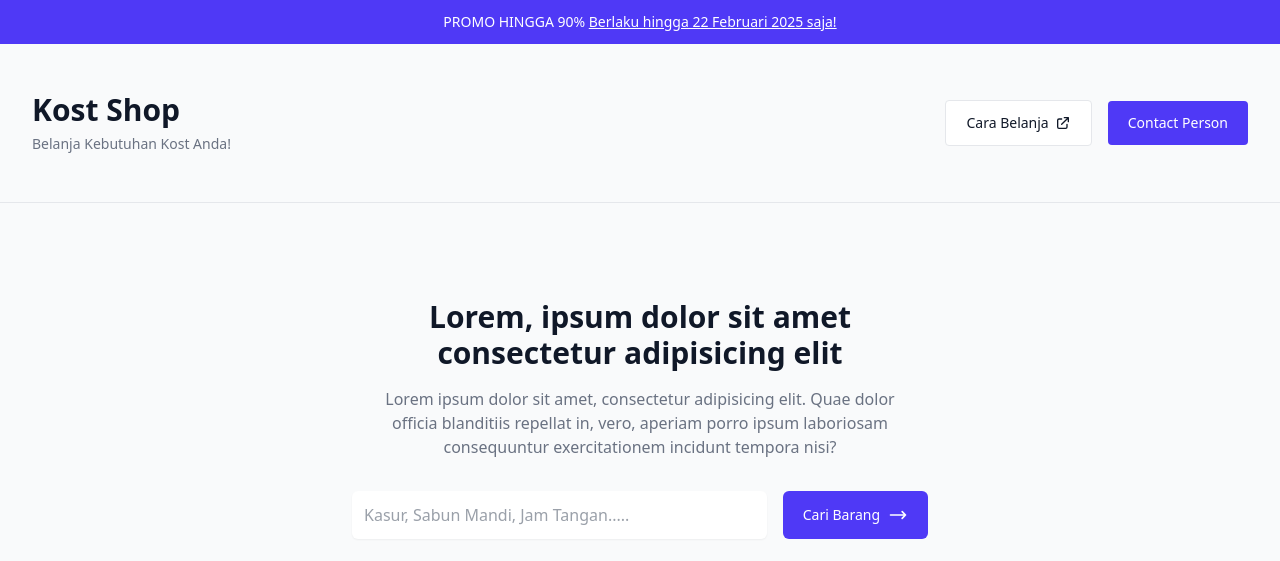
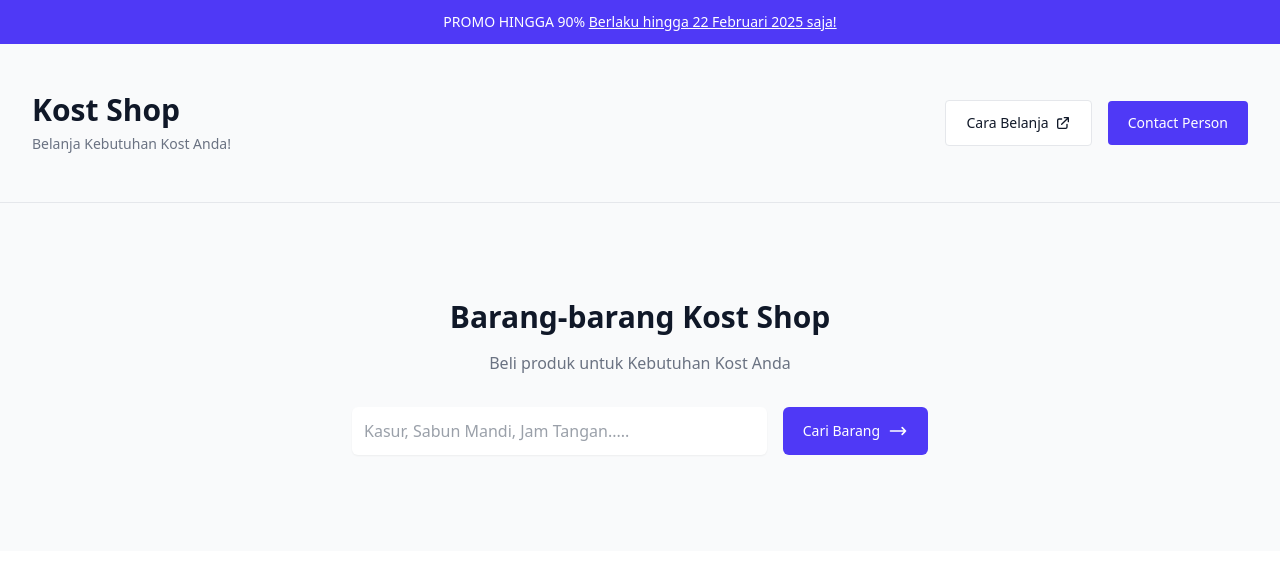
Before and after one commit to NaufalShidqi69/Kost-Shop, a plain HTML site: page index.html in a window 1280 px wide. Shown: the top 561 px of the page. Drawn offline with nearby package versions, Linux system fonts and the light colour scheme.

Commit message:
Update index.html

```diff
--- a/index.html
+++ b/index.html
@@ -69,13 +69,11 @@
     <div class="p-8 md:p-12 lg:px-16 lg:py-24">
       <div class="mx-auto max-w-lg text-center">
         <h2 class="text-2xl font-bold text-gray-900 md:text-3xl">
-          Lorem, ipsum dolor sit amet consectetur adipisicing elit
+          Barang-barang Kost Shop
         </h2>
 
         <p class="hidden text-gray-500 sm:mt-4 sm:block">
-          Lorem ipsum dolor sit amet, consectetur adipisicing elit. Quae dolor officia blanditiis
-          repellat in, vero, aperiam porro ipsum laboriosam consequuntur exercitationem incidunt
-          tempora nisi?
+        Beli produk untuk Kebutuhan Kost Anda
         </p>
       </div>
 
```
